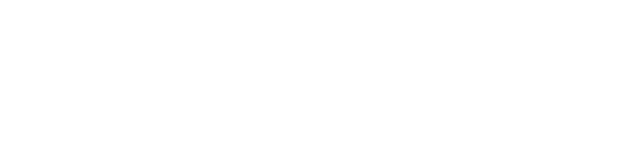
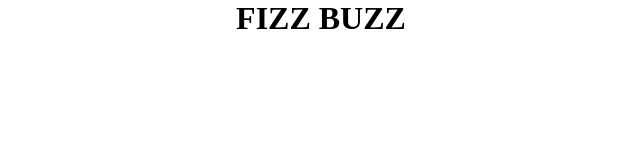
Before and after one commit to JacopoGrippiotti/js-fizzbuzz, a plain HTML site: page index.html in a window 1280 px wide. Shown: the whole page, without its empty margins (319-959 px from the left). Drawn offline with Linux system fonts and the light colour scheme.

Commit message:
fizzbuzz javascript file completed to display correctly Fizz and Buzz values in console

```diff
--- /dev/null
+++ b/css/style.css
@@ -0,0 +1,20 @@
+*{
+    padding: 0;
+    margin: 0;
+    box-sizing: border-box;
+}
+
+.flex{
+    display: flex;
+}
+
+div.container{
+    width: 100%;
+    height: 800px;
+    text-align: center;
+}
+
+h1{
+    width: 90%;
+    margin: 0 auto;
+}
--- a/index.html
+++ b/index.html
@@ -5,8 +5,17 @@
     <meta http-equiv="X-UA-Compatible" content="IE=edge">
     <meta name="viewport" content="width=device-width, initial-scale=1.0">
     <title>Document</title>
+    <link rel="stylesheet" href="css/style.css">
  </head>
  <body>
+        <div class="container flex">
+            <h1>FIZZ BUZZ</h1>
+        </div>
+
+        <ul class="fizzBuzzList">
+
+        </ul>
+
 
 
 
--- a/js/script.js
+++ b/js/script.js
@@ -0,0 +1,15 @@
+for (let i = 0; i < 100; i++){
+
+    if (i % 3 != 0 && i % 5 != 0){
+        console.log(i)
+    }
+    else if (i % 3 === 0){
+
+        console.log("Fizz")
+
+    } else if (i % 5 === 0){
+
+        console.log("Buzz")
+
+    }
+}
```
